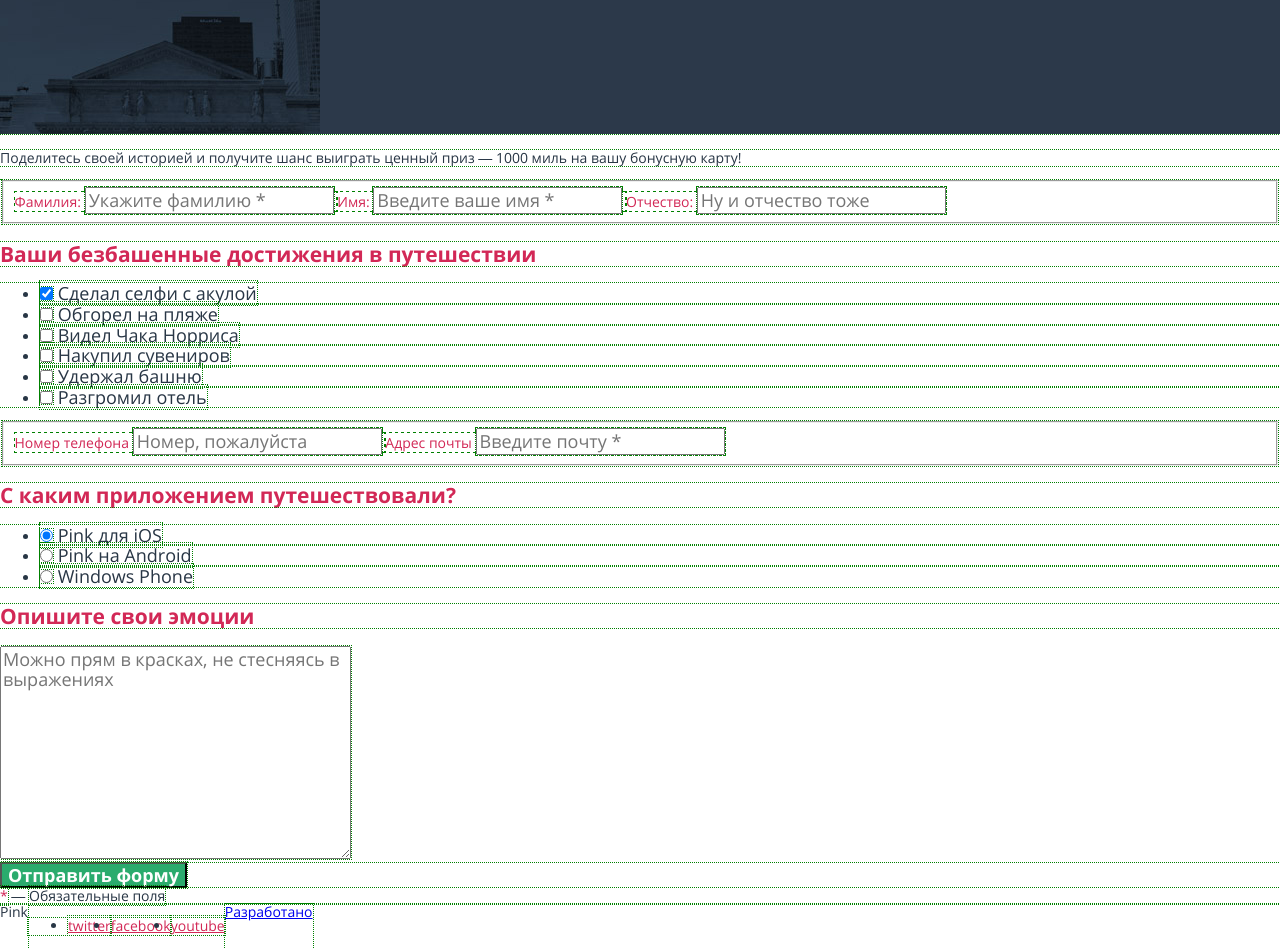
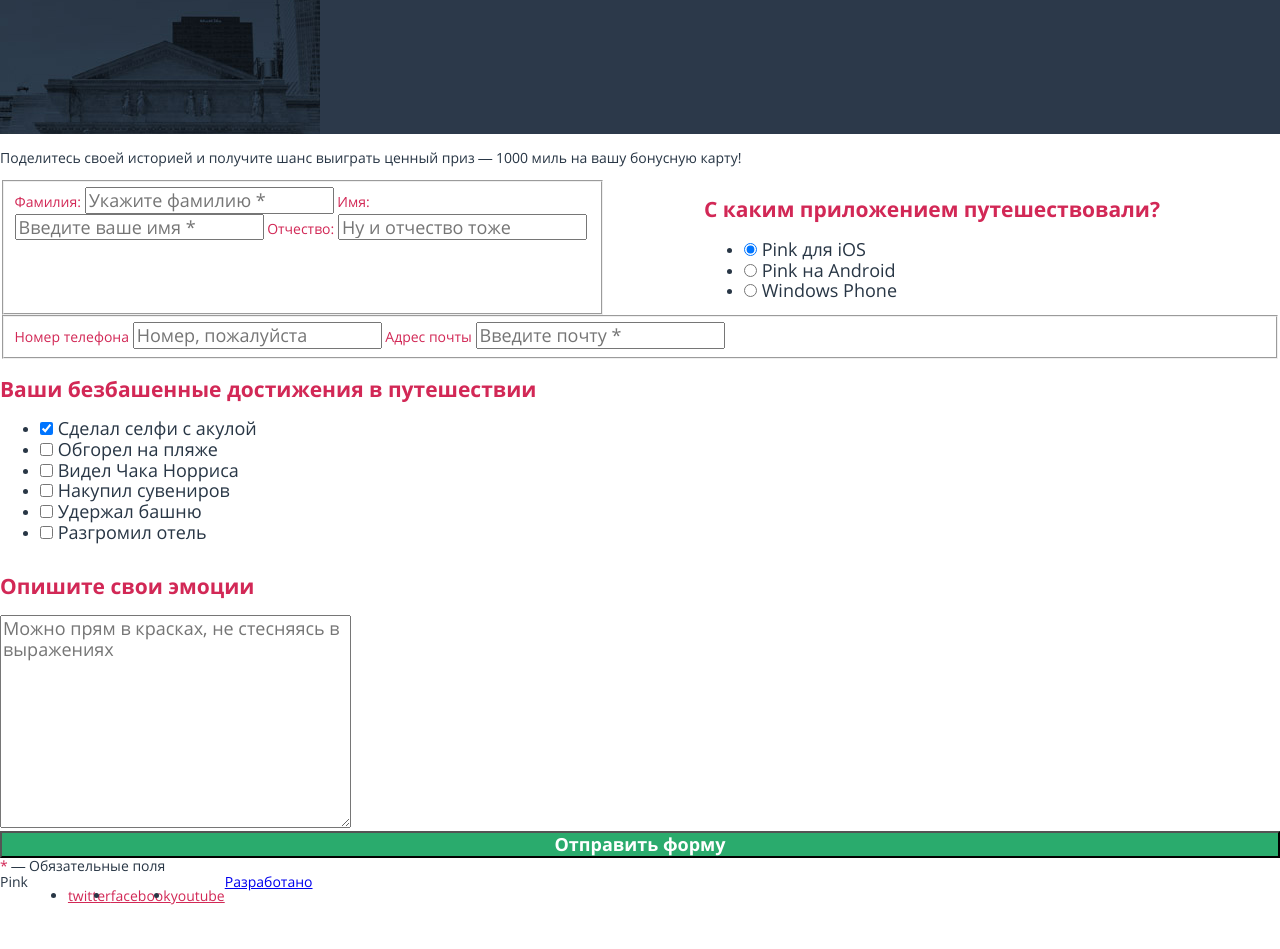
Before and after one commit to aleoreh/214838-pink-16, a website: page source/form.html in a window 1280 px wide. Shown: the part 103-1052 px from the top of the page. After the commit the page ends 1021 px from the top, so only its background shows below. Drawn offline with nearby package versions, Linux system fonts and the light colour scheme; files that its build step writes are made by us from their sources.

Commit message:
Prepare form page for #4

```diff
--- a/source/form.html
+++ b/source/form.html
@@ -43,7 +43,40 @@
           <input class="contest-form__input" name="patronymic" type="text" placeholder="Ну и отчество тоже" />
         </label>
       </fieldset>
-      <div class="contest-form__features">
+      <div class="contest-form__features contest-form__features--app">
+        <h2 class="contest-form__features-title">С каким приложением путешествовали?</h2>
+        <ul class="contest-form__features-list">
+          <li class="contest-form__features-item">
+            <label>
+              <input class="contest-form__features-switch" name="os_switch" type="radio" value="ios" checked />
+              Pink для iOS
+            </label>
+          </li>
+          <li class="contest-form__features-item">
+            <label>
+              <input class="contest-form__features-switch" name="os_switch" type="radio" value="android" />
+              Pink на Android
+            </label>
+          </li>
+          <li class="contest-form__features-item">
+            <label>
+              <input class="contest-form__features-switch" name="os_switch" type="radio" value="windows" />
+              Windows Phone
+            </label>
+          </li>
+        </ul>
+      </div>
+      <fieldset class="contest-form__contacts">
+        <label class="contest-form__label">
+          Номер телефона
+          <input class="contest-form__input" name="phone" type="text" placeholder="Номер, пожалуйста" />
+        </label>
+        <label class="contest-form__label">
+          Адрес почты
+          <input class="contest-form__input" name="email" type="text" placeholder="Введите почту *" />
+        </label>
+      </fieldset>
+      <div class="contest-form__features contest-form__features--achieve">
         <h2 class="contest-form__features-title">Ваши безбашенные достижения в путешествии</h2>
         <ul class="contest-form__features-list">
           <li class="contest-form__features-item">
@@ -84,39 +117,6 @@
           </li>
         </ul>
       </div>
-      <fieldset class="contest-form__contacts">
-        <label class="contest-form__label">
-          Номер телефона
-          <input class="contest-form__input" name="phone" type="text" placeholder="Номер, пожалуйста" />
-        </label>
-        <label class="contest-form__label">
-          Адрес почты
-          <input class="contest-form__input" name="email" type="text" placeholder="Введите почту *" />
-        </label>
-      </fieldset>
-      <div class="contest-form__features">
-        <h2 class="contest-form__features-title">С каким приложением путешествовали?</h2>
-        <ul class="contest-form__features-list">
-          <li class="contest-form__features-item">
-            <label>
-              <input class="contest-form__features-switch" name="os_switch" type="radio" value="ios" checked />
-              Pink для iOS
-            </label>
-          </li>
-          <li class="contest-form__features-item">
-            <label>
-              <input class="contest-form__features-switch" name="os_switch" type="radio" value="android" />
-              Pink на Android
-            </label>
-          </li>
-          <li class="contest-form__features-item">
-            <label>
-              <input class="contest-form__features-switch" name="os_switch" type="radio" value="windows" />
-              Windows Phone
-            </label>
-          </li>
-        </ul>
-      </div>
       <div class="contest-form__comment">
         <h2 class="contest-form__features-title">Опишите свои эмоции</h2>
         <textarea class="contest-form__comment-input" cols="30" name="comment" rows="10" placeholder="Можно прям в красках, не стесняясь в выражениях"></textarea>
--- a/source/less/contest-form.less
+++ b/source/less/contest-form.less
@@ -1,3 +1,9 @@
+.contest-form {
+  display: flex;
+  flex-wrap: wrap;
+  justify-content: space-between;
+}
+
 .contest-form__label {
   color: @feature-color;
 }
@@ -14,18 +20,70 @@
   font-size: 18px;
 }
 
+.contest-form__names {
+  order: 0;
+
+  @media (max-width: @tablet-width) {
+    width: 100%;
+  }
+
+  @media (min-width: @desktop-width) {
+    width: 45%;
+  }
+}
+
+.contest-form__contacts {
+  order: 2;
+  width: 100%;
+}
+
+.contest-form__comment {
+  order: 4;
+  width: 100%
+}
+
+.contest-form__features {
+  &--app {
+    order: 3;
+
+    @media (max-width: @tablet-width) {
+      width: 100%;
+    }
+
+    @media (min-width: @tablet-width) {
+      order: 1;
+      width: 45%;
+    }
+  }
+
+  &--achieve {
+    order: 1;
+    width: 100%;
+
+    @media (min-width: @tablet-width) {
+      order: 3
+    }
+  }
+}
+
 .contest-form__comment-input {
   font-family: "Open Sans", "Arial", sans-serif;
   font-size: 18px;
 }
 
 .contest-form__submit {
+  width: 100%;
+  order: 5;
   color: #ffffff;
   background-color: #2aab6d;
   font-size: 18px;
   font-weight: 700;
 }
 
+.contest-form__legend {
+  order: 6;
+}
+
 .contest-form__legend-required-sybmol {
   color: @feature-color;
 }
--- a/source/less/main-nav.less
+++ b/source/less/main-nav.less
@@ -1,6 +1,8 @@
 .main-nav__list {
-  @media (min-width: @tablet-width) {
-    display: flex;
+  display: flex;
+  flex-direction: column;
+
+  @media (min-width: @desktop-width) {
     flex-direction: row;
   }
 }
--- a/source/less/scaffolding.less
+++ b/source/less/scaffolding.less
@@ -36,5 +36,5 @@ img {
 }
 
 * {
-  outline: 1px dotted green;
+  // outline: 1px dotted green;
 }
```
